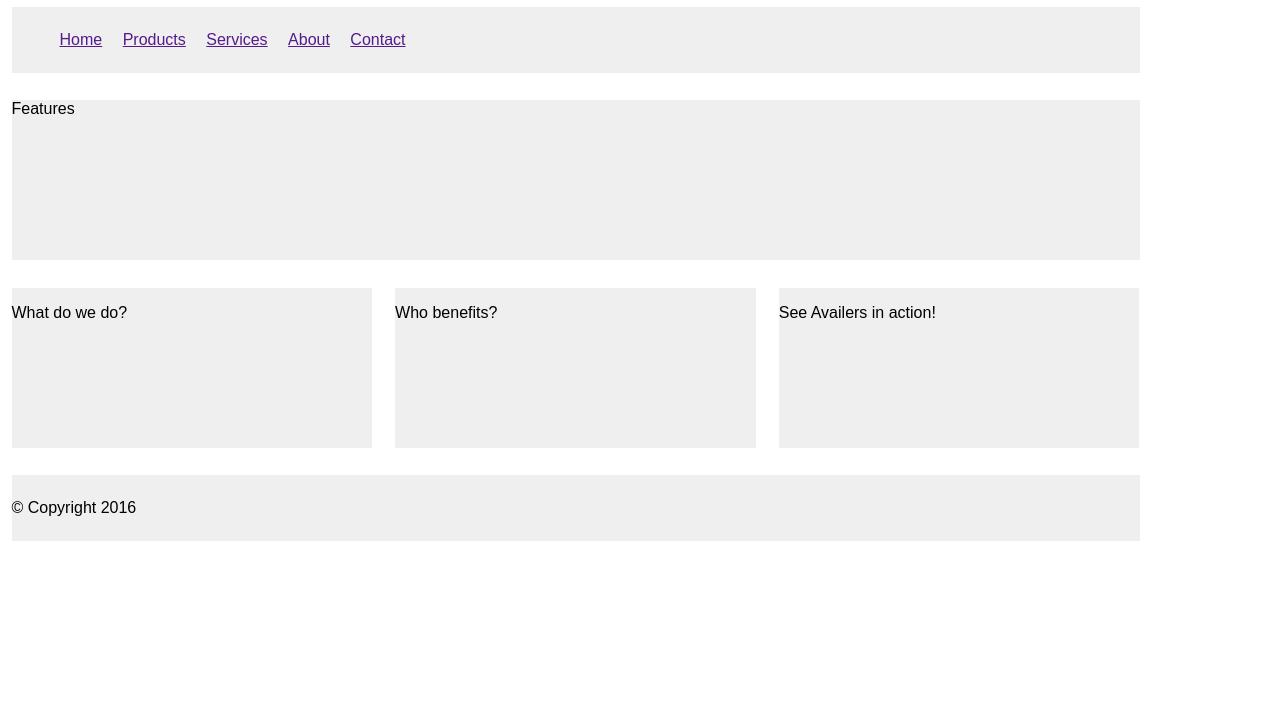
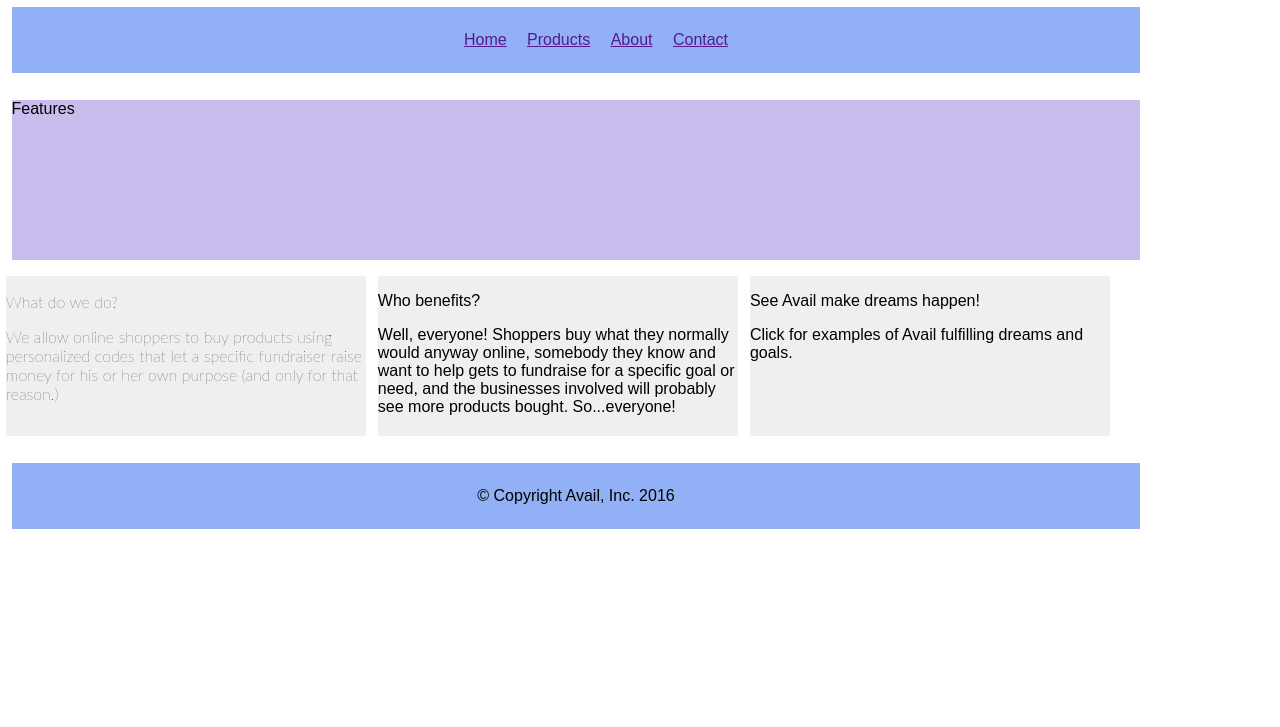
Before and after one commit to Overby/raise_refer, a plain HTML site: page index.html in a window 1280 px wide. Shown: the part 73-800 px from the top of the page. Drawn offline with Linux system fonts and the light colour scheme.

Commit message:
a few small cosmetic changes to HTML + text

```diff
--- a/css/styles.css
+++ b/css/styles.css
@@ -1,6 +1,8 @@
 body {
     width: 90%;
     margin: 0 auto;
+    text-rendering: optimizeLegibility;
+
 }
 #content {overflow: auto; }
 #nav, #feature, #footer {
@@ -10,7 +12,20 @@ body {
 .column1, .column2, .column3 {
     width: 31.3%;
     float: left;
-    margin: 1%;
+    margin: 0.5%;
+}
+
+.column1 {
+    font-size: 24;
+    font-family: 'Lato', 'Arial', sans-serif;
+    font-weight: 200;
+
+
+}
+
+
+.column2  {
+
 }
 
 .column3 {margin-right: 0%; }
@@ -21,14 +36,23 @@ li {
 }
 
 #nav, #footer {
-    background-color: #efefef;
+    background-color: rgba(54, 110, 237, 0.54);   /* originally was #efefef */
     padding: 0.5em 0;
+    text-align: center;
+    font-size: 16;
 }
 
-#feature, .article {
+.article {
     height: 10em;
     margin-bottom: 1em;
     background-color: #efefef;
+}
+
+#feature {
+    height: 10em;
+    margin-bottom: 0.6em;
+    background-color: rgba(166, 148, 226, 0.61);
+
 }
 
 
--- a/index.html
+++ b/index.html
@@ -3,20 +3,19 @@
     <head>
      <meta charset="UTF-8">
         <meta name="viewport" content="width=device-width, initial-scale=1.0">
-        <meta name="description" content="AvailMe lets consumers help individuals raise funds for good reasons--all                by buying what they would buy anyway.">
+        <meta name="description" content="Avail lets consumers help individuals raise funds for good reasons--all                by buying what they would buy anyway.">
        <link rel="stylesheet" type="text/css" href="css/styles.css">
        <link rel="stylesheet" type="text/javascript" href="#">
        <link rel="stylesheet" type="text/css" href="css/normalize.css">
-        <!--add link later for plain text file-->
     </head>
-<body>
+
+    <body>
     <div id="header">
-    <h1>Logo</h1>
+    <h1>Project Symbol</h1>
     <div id="nav">
         <ul>
             <li><a href="">Home</a></li>
             <li><a href="">Products</a></li>
-            <li><a href="">Services</a></li>
             <li><a href="">About</a></li>
             <li><a href="">Contact</a></li>
         </ul>
@@ -29,16 +28,19 @@
         </div>
         <div class="article column1">
             <p>What do we do?</p>
+            <p>We allow online shoppers to buy products using personalized codes that let a specific fundraiser raise money for his or her own purpose (and only for that reason.)</p>
         </div>
         <div class="article column2">
             <p>Who benefits?</p>
+            <p>Well, everyone! Shoppers buy what they normally would anyway online, somebody they know and want to help gets to fundraise for a specific goal or need, and the businesses involved will probably see more products bought. So...everyone!</p>
         </div>
         <div class="article column3">
-            <p>See Availers in action!</p>
+            <p>See Avail make dreams happen!</p>
+            <p>Click for examples of Avail fulfilling dreams and goals.</p>
         </div>
     </div>
     <div id="footer">
-        <p>&copy; Copyright 2016</p>
+        <p>&copy; Copyright Avail, Inc. 2016</p>
     </div>
 
 
```
